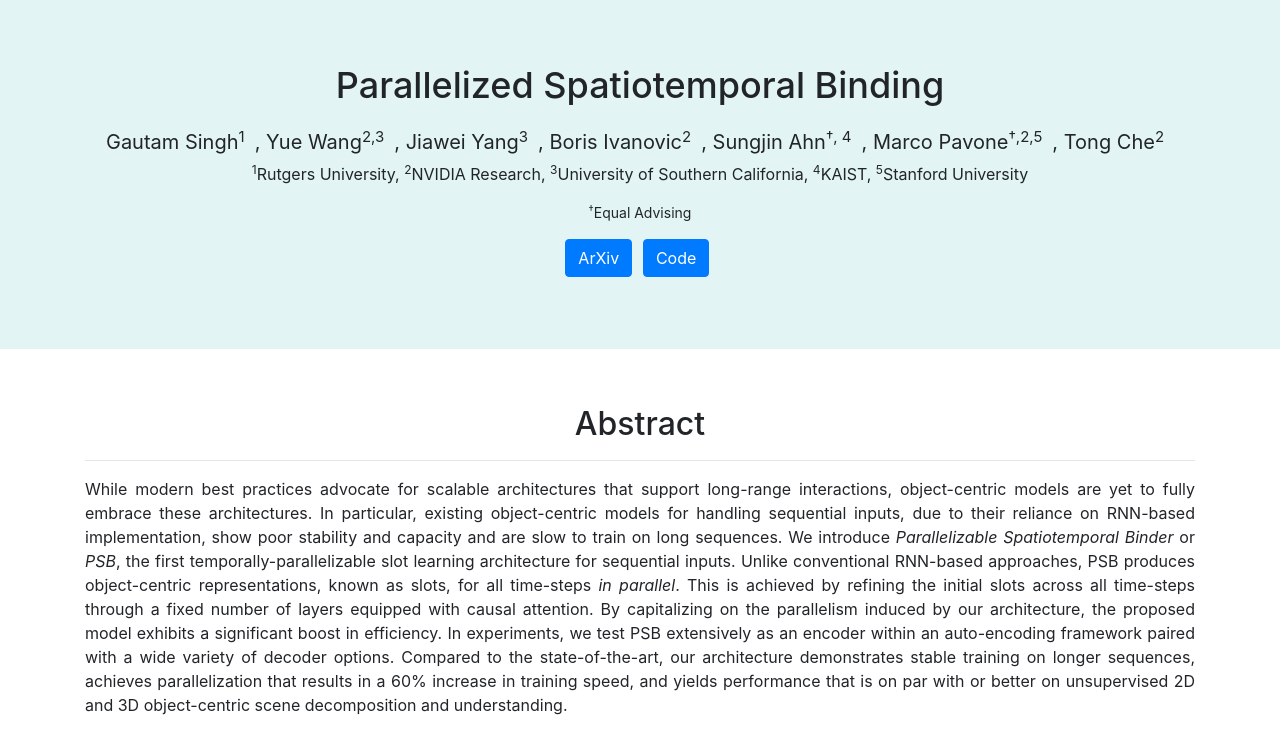
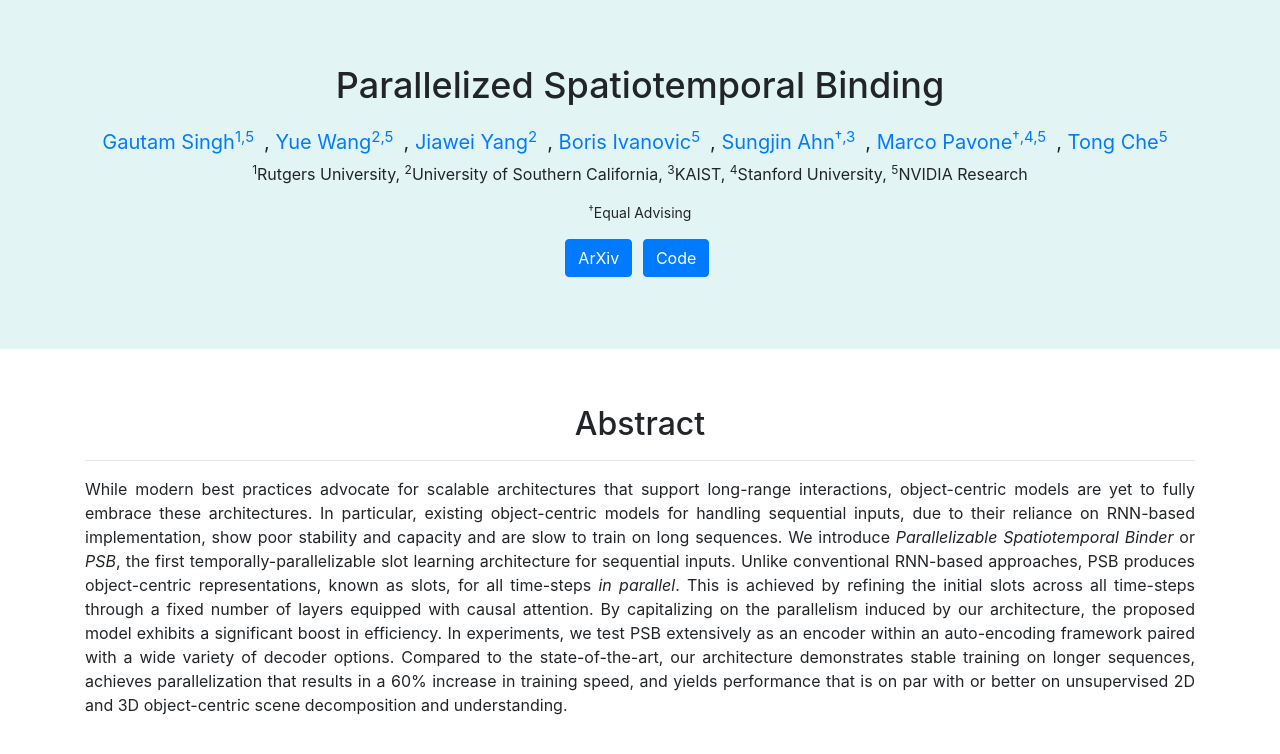
Before and after one commit to parallel-st-binder/parallel-st-binder.github.io, a plain HTML site: page index.html in a window 1280 px wide. Drawn offline with nearby package versions, Linux system fonts and the light colour scheme; some packages are replaced by stand-ins of ours.

Commit message:
Update index.html

```diff
--- a/index.html
+++ b/index.html
@@ -23,13 +23,14 @@
         }
         .authors-list .name a {
             margin-right: 10px; /* Add spacing between individual author names */
+            color: #007bff;
         }
         .affiliation {
             font-size: 16px; /* Slightly smaller font size for affiliations */
             margin-top: 5px; /* Add some space above the affiliations */
         }
         .equal-advising {
-            font-size: 14px; /* Smaller font size for equal advising key */
+            font-size: 14px; /* Smaller font size for the equal advising key */
             margin-top: 10px; /* Separate it from affiliations */
         }
     </style>
@@ -54,10 +55,10 @@
         </div>
         <div class="authors-list">
             <p class="name text-center">
-                <a target="_blank">Gautam Singh<sup>1</sup></a>, <a target="_blank">Yue Wang<sup>2,3</sup></a>, <a target="_blank">Jiawei Yang<sup>3</sup></a>, <a target="_blank">Boris Ivanovic<sup>2</sup></a>, <a target="_blank">Sungjin Ahn<sup>†, 4</sup></a>, <a target="_blank">Marco Pavone<sup>†,2,5</sup></a>, <a target="_blank">Tong Che<sup>2</sup></a>
+                <a target="_blank">Gautam Singh<sup>1,5</sup></a>, <a target="_blank">Yue Wang<sup>2,5</sup></a>, <a target="_blank">Jiawei Yang<sup>2</sup></a>, <a target="_blank">Boris Ivanovic<sup>5</sup></a>, <a target="_blank">Sungjin Ahn<sup>†,3</sup></a>, <a target="_blank">Marco Pavone<sup>†,4,5</sup></a>, <a target="_blank">Tong Che<sup>5</sup></a>
             </p>
             <p class="affiliation text-center">
-                <sup>1</sup>Rutgers University, <sup>2</sup>NVIDIA Research, <sup>3</sup>University of Southern California, <sup>4</sup>KAIST, <sup>5</sup>Stanford University
+                <sup>1</sup>Rutgers University, <sup>2</sup>University of Southern California, <sup>3</sup>KAIST, <sup>4</sup>Stanford University, <sup>5</sup>NVIDIA Research
             </p>
             <p class="equal-advising text-center">
                 <sup>†</sup>Equal Advising
```
